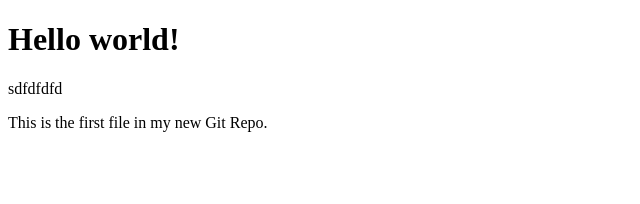
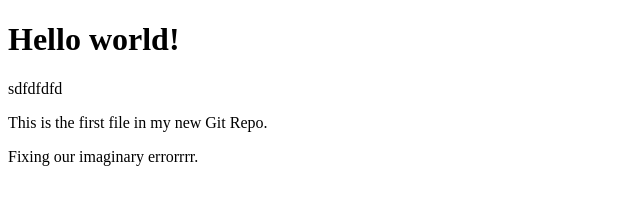
Before and after one commit to Romeo302r/hello-world, a plain HTML site: page index.html in a window 1280 px wide. Shown: the whole page, without its empty margins (0-640 px from the left). Drawn offline with Linux system fonts and the light colour scheme.

Commit message:
Emergency fix

```diff
--- a/index.html
+++ b/index.html
@@ -7,6 +7,7 @@
 
 <h1>Hello world!</h1>sdfdfdfd
 <p>This is the first file in my new Git Repo.</p>
+<p>Fixing our imaginary errorrrr.</p>
 
 </body>
 </html>
```
